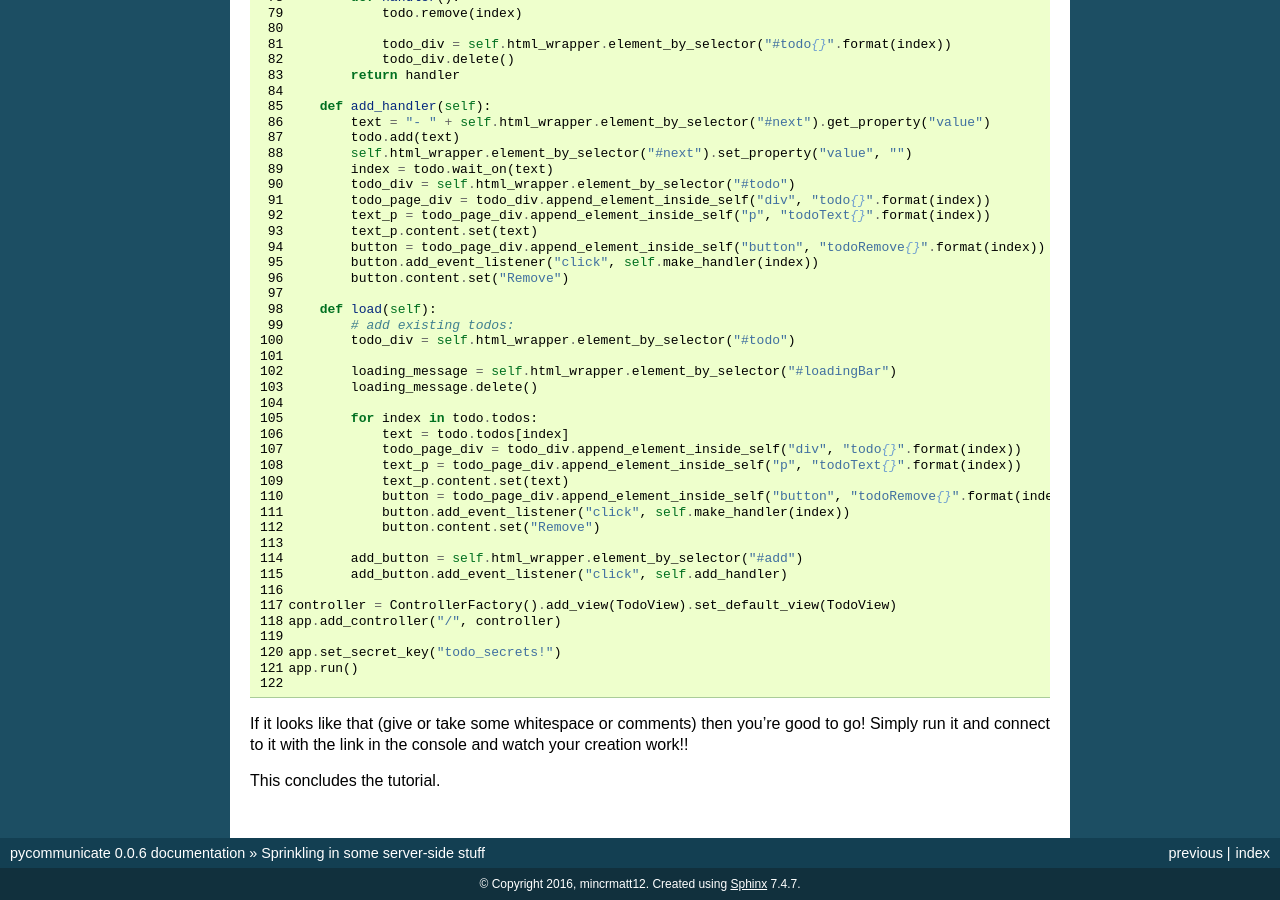
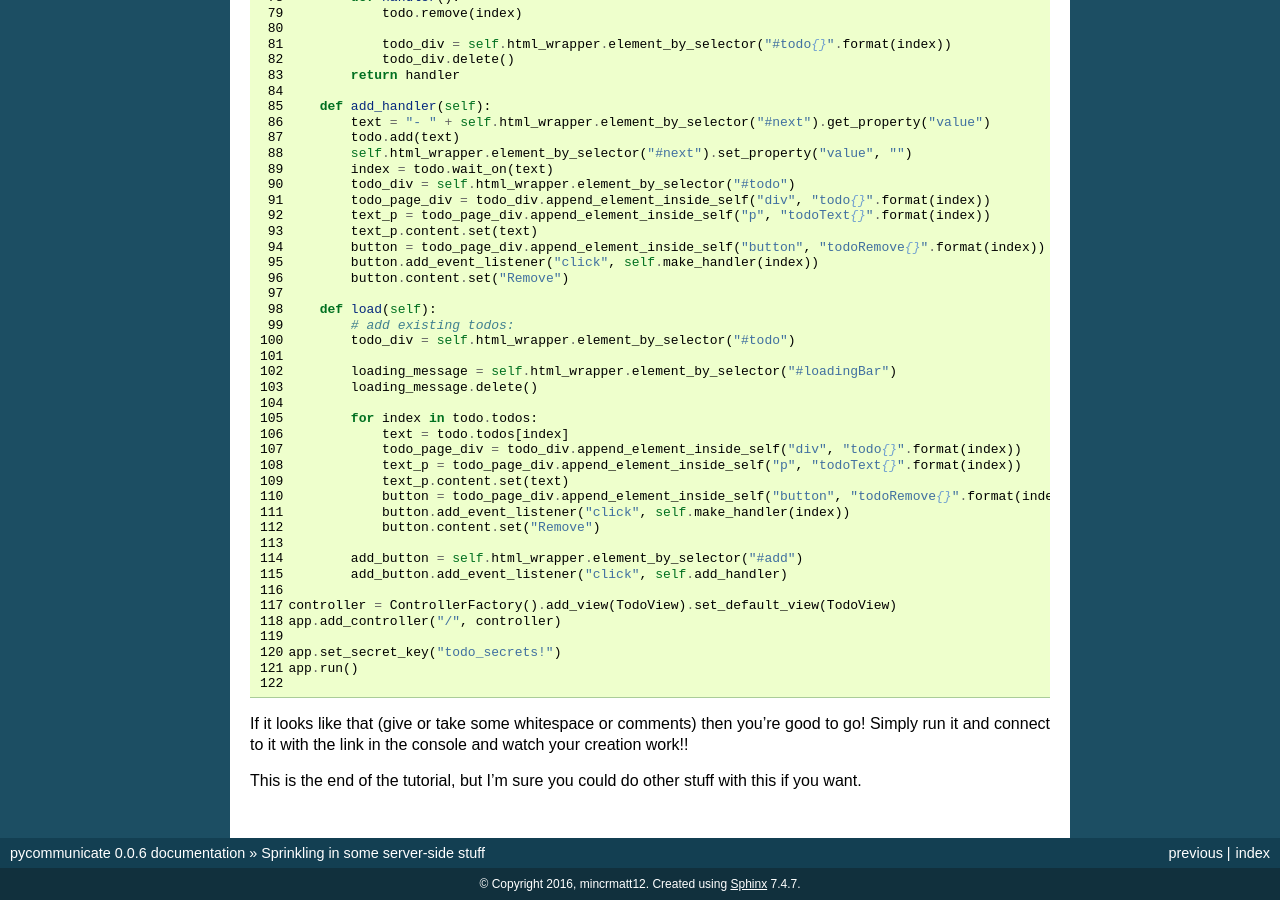
Before and after one commit to mincrmatt12/pycommunicate, a Sphinx documentation site: the page built from docs/tutorial/sprinkling.rst, in a window 1280 px wide and 900 px high, scrolled down 5218 px. Built offline with Sphinx 7.4.7, drawn with Linux system fonts in a browser that asks for light colours.

Commit message:
fix end of tutorial

```diff
--- a/docs/tutorial/sprinkling.rst
+++ b/docs/tutorial/sprinkling.rst
@@ -178,7 +178,7 @@ Lines 5-11 are simply copied from the ``load()`` function, so look there for inf
 
 Again, I'll go line by line.
 
-.. code-block::
+.. code-block:: python
    :linenos:
 
    text = "- " + self.html_wrapper.element_by_selector("#next").get_property("value")
@@ -204,4 +204,4 @@ Your main.py file should now look like this:
 If it looks like that (give or take some whitespace or comments) then you're good to go! Simply run it and connect to it
 with the link in the console and watch your creation work!!
 
-This concludes the tutorial.
+This is the end of the tutorial, but I'm sure you could do other stuff with this if you want.
```
